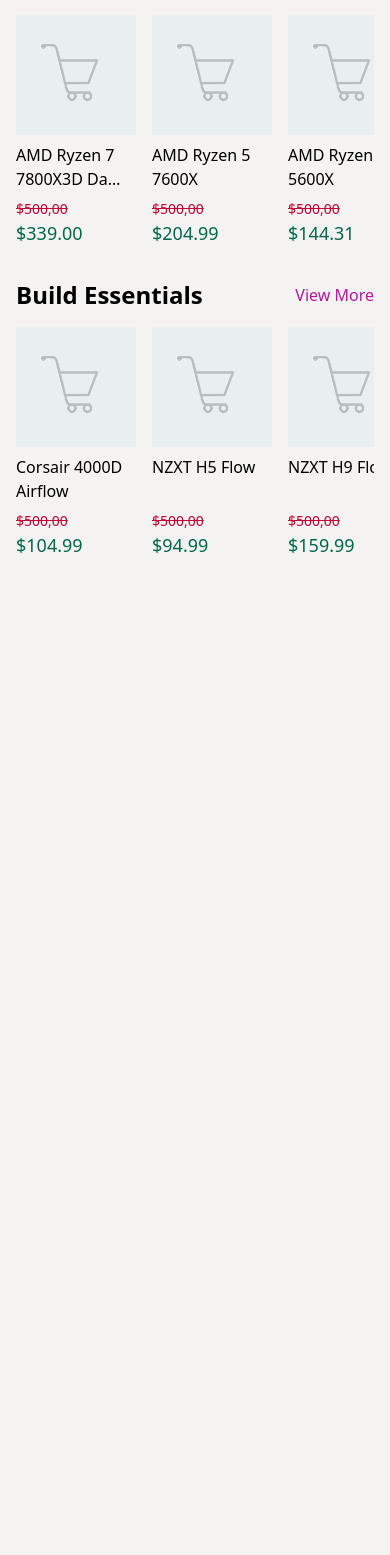
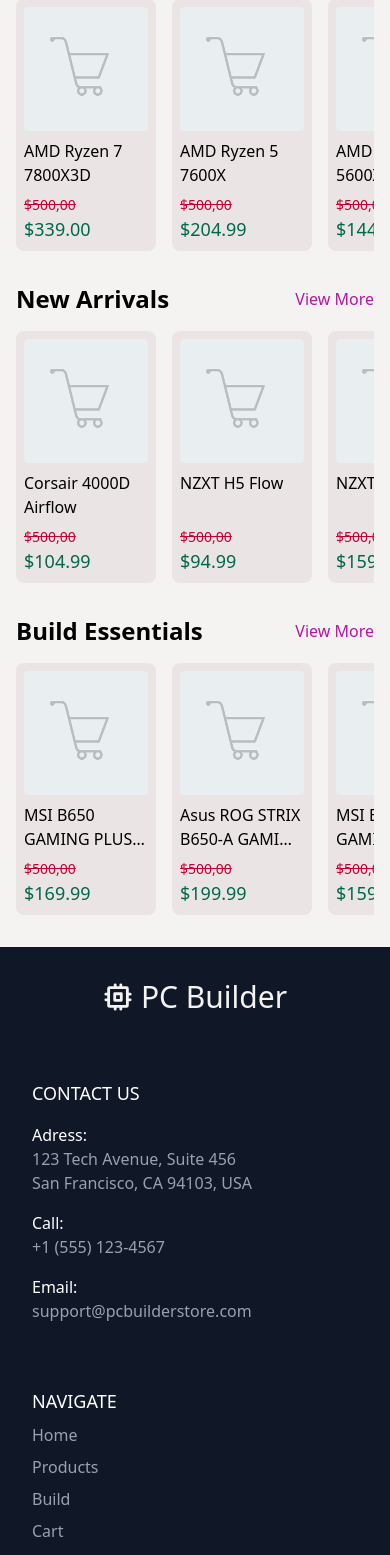
Before and after one commit to JoMath363/e-commerce-pc-builder, a React (Vite) app in the folder client/: page / in a window 390 px wide. Shown: the part 432-1987 px from the top of the page. Before the commit the page ends 1007 px from the top, so only its background shows below. Built offline with nearby package versions, Linux system fonts and the light colour scheme.

Commit message:
mobile home prototype finished

```diff
--- /dev/null
+++ b/client/src/components/layout/Footer.tsx
@@ -0,0 +1,56 @@
+import { PiCpuBold } from "react-icons/pi";
+
+const Footer = () => {
+  return (
+    <div className="flex gap-16 p-8 flex-wrap bg-gray-900">
+      <div className="w-1/1 flex items-center justify-center gap-2 text-[var(--background)] text-3xl">
+        <PiCpuBold />
+        <p>PC Builder</p>
+      </div>
+
+      <div className="flex flex-col gap-4 text-white">
+        <h2 className="font-medium text-lg">
+          CONTACT US
+        </h2>
+
+        <p>
+          <span className="">Adress:</span>
+          <br />
+          <span className="text-gray-400">123 Tech Avenue, Suite 456 </span>
+          <br />
+          <span className="text-gray-400">San Francisco, CA 94103, USA</span>
+        </p>
+
+        <p>
+          <span className="">Call:</span>
+          <br />
+          <span className="text-gray-400">+1 (555) 123-4567</span>
+        </p>
+
+        <p>
+          <span className="">Email:</span>
+          <br />
+          <span className="text-gray-400">support@pcbuilderstore.com</span>
+        </p>
+      </div>
+
+      <div className="flex flex-col gap-2 text-white">
+        <h2 className="font-medium text-lg">
+          NAVIGATE
+        </h2>
+
+        <a href="" className="text-gray-400 hover:underline">Home</a>
+        <a href="" className="text-gray-400 hover:underline">Products</a>
+        <a href="" className="text-gray-400 hover:underline">Build</a>
+        <a href="" className="text-gray-400 hover:underline">Cart</a>
+        <a href="" className="text-gray-400 hover:underline">Profile</a>
+      </div>
+
+      <p className="w-1/1 text-center text-gray-500">
+        © 2025 PCBuilder Store. All rights reserved.
+      </p>
+    </div>
+  )
+};
+
+export default Footer;
--- a/client/src/components/sections/CategorieRow.tsx
+++ b/client/src/components/sections/FeaturedCategories.tsx
@@ -1,6 +1,6 @@
 import { PiCpu, PiCircuitry, PiMemory, PiGraphicsCard, PiHardDrive, PiLightning, PiComputerTower, PiFan, PiWind } from "react-icons/pi";
 
-const CategorieRow = () => {
+const FeaturedCategories = () => {
   return (
     <section className="p-4 overflow-x-auto">
       <div className="flex space-x-4 w-fit">
@@ -71,4 +71,4 @@
   )
 };
 
-export default CategorieRow;
+export default FeaturedCategories;
--- a/client/src/components/sections/FeaturedCategorie.tsx
+++ b/client/src/components/sections/FeaturedProdcuts.tsx
@@ -1,9 +1,9 @@
 import type { ProductPreview } from "../../utils/types";
 import ProductCard from "../ui/ProductCard";
 
-const FeaturedCategorie = (props: { title: string; link: string; products: ProductPreview[] }) => {
+const FeaturedProdcuts = (props: { title: string; link: string; products: ProductPreview[] }) => {
   return (
-    <section className="mt-8 m-4 flex flex-col gap-4">
+    <section className="mb-8 m-4 flex flex-col gap-4">
       <div className="flex justify-between items-center">
         <h2 className="text-2xl font-bold ">{props.title}</h2>
         <a href={props.link} className="text-[var(--primary-2)]">View More</a>
@@ -18,4 +18,4 @@
   )
 };
 
-export default FeaturedCategorie;
+export default FeaturedProdcuts;
--- a/client/src/components/ui/ProductCard.tsx
+++ b/client/src/components/ui/ProductCard.tsx
@@ -4,8 +4,8 @@
 
 const ProductCard = (props: ProductPreview) => {
   return (
-    <a className="min-w-30 flex flex-col gap-2">
-      <img src={props.imageUrl || placeholder_img} alt="" />
+    <a className="min-w-35 p-2 bg-[var(--surface)] rounded-lg flex flex-col gap-2">
+      <img className="rounded" src={props.imageUrl || placeholder_img} alt="" />
 
       <h2 className="h-12 font-medium line-clamp-2 text-ellipsis">
         {props.name}
--- a/client/src/pages/Home.tsx
+++ b/client/src/pages/Home.tsx
@@ -1,18 +1,21 @@
+import Footer from "../components/layout/Footer";
 import Navbar from "../components/layout/Navbar";
-import CategorieRow from "../components/sections/CategorieRow";
-import FeaturedCategorie from "../components/sections/FeaturedCategorie";
+import FeaturedCategories from "../components/sections/FeaturedCategories";
+import FeaturedProducts from "../components/sections/FeaturedProdcuts";
 import Hero from "../components/sections/Hero";
 
-import { cpus, cases } from "../utils/mock.json";
+import { cpus, cases, motherboards } from "../utils/mock.json";
 
 const Home = () => {
   return (
     <>
       <Navbar />
-      <CategorieRow />
+      <FeaturedCategories />
       <Hero />
-      <FeaturedCategorie title="Best Sellers" link="" products={cpus} />
-      <FeaturedCategorie title="Build Essentials" link="" products={cases} />
+      <FeaturedProducts title="Best Sellers" link="" products={cpus} />
+      <FeaturedProducts title="New Arrivals" link="" products={cases} />
+      <FeaturedProducts title="Build Essentials" link="" products={motherboards} />
+      <Footer />
     </>
   )
 };
--- a/client/src/utils/mock.json
+++ b/client/src/utils/mock.json
@@ -1,7 +1,7 @@
 {
   "cpus": [
     {
-      "name": "AMD Ryzen 7 7800X3D Da Silva",
+      "name": "AMD Ryzen 7 7800X3D",
       "price": 339,
       "core_count": 8,
       "core_clock": 4.2,
```
